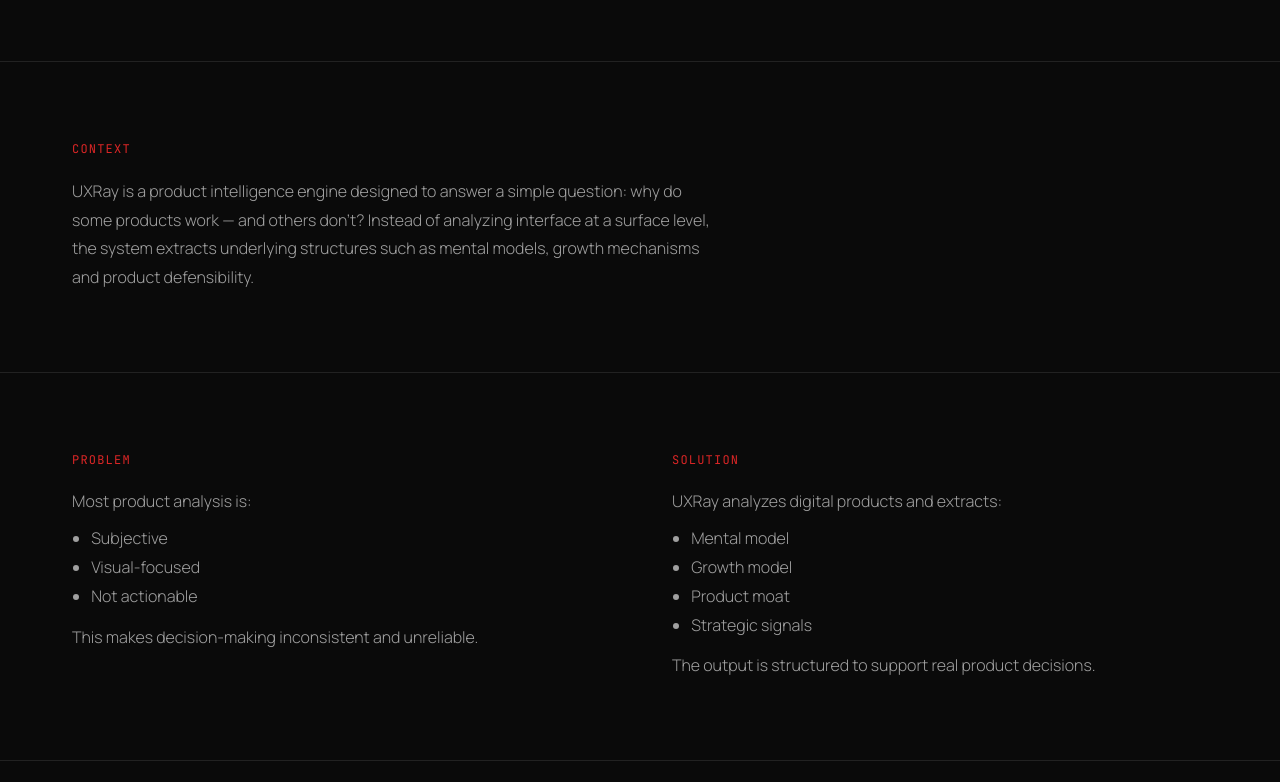
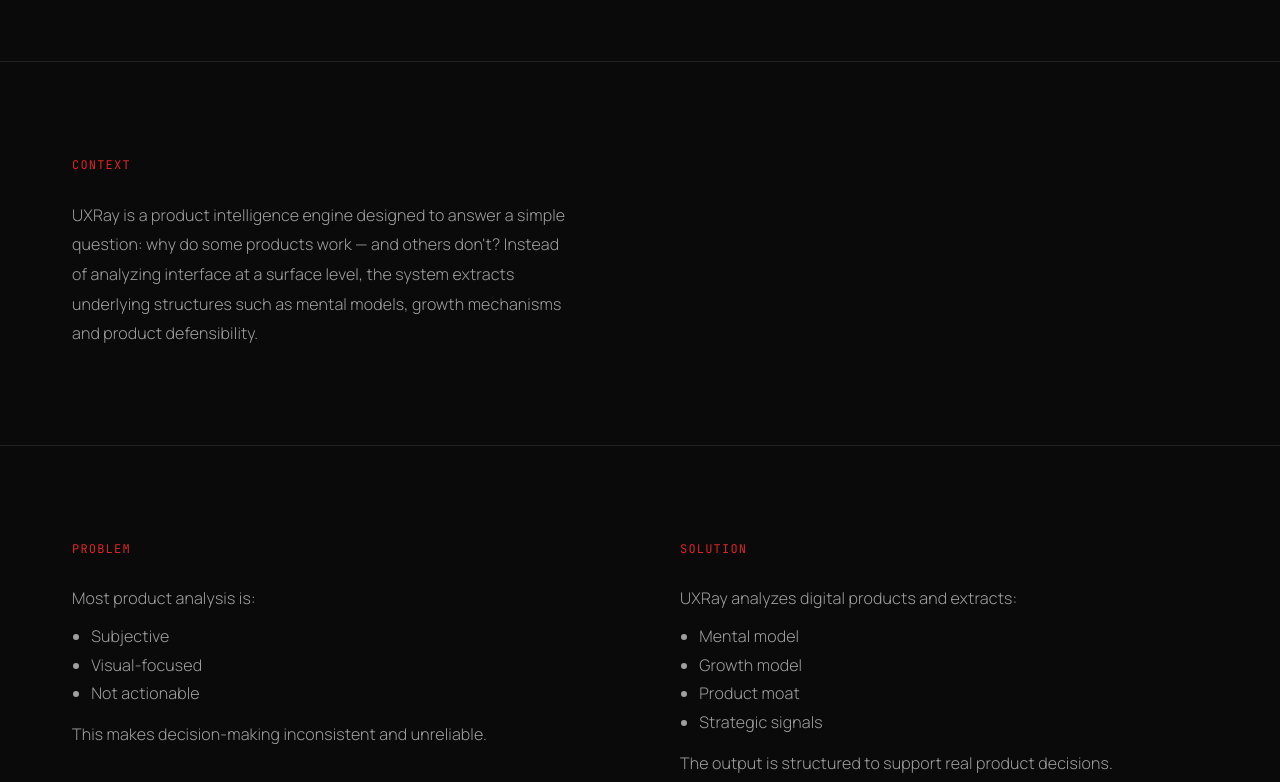
Before and after one commit to Samudux/Portfolio, a plain HTML site: page projeto-uxray.html in a window 1280 px wide. Shown: the part 994-1776 px from the top of the page. Drawn offline with Linux system fonts and the light colour scheme.

Commit message:
Improve case study visual breathing: spacing, line-height, max-width, letter-spacing

```diff
--- a/styles.css
+++ b/styles.css
@@ -746,7 +746,7 @@
 }
 
 .case-section {
-    padding: 5rem 0;
+    padding: 6rem 0;
     border-top: 1px solid var(--color-border);
 }
 
@@ -757,7 +757,7 @@
 .case-two-col {
     display: grid;
     grid-template-columns: 1fr 1fr;
-    gap: 4rem;
+    gap: 5rem;
 }
 
 .case-block {
@@ -774,17 +774,19 @@
     color: var(--color-accent);
     letter-spacing: 0.1em;
     text-transform: uppercase;
-    margin-bottom: 1.25rem;
+    margin-bottom: 1.75rem;
 }
 
 .case-text {
     font-size: 1rem;
     color: var(--color-text-secondary);
-    line-height: 1.8;
+    line-height: 1.85;
+    max-width: 52ch;
+    letter-spacing: 0.01em;
 }
 
 .case-text + .case-text {
-    margin-top: 0.75rem;
+    margin-top: 1.25rem;
 }
 
 .case-text ul,
```
